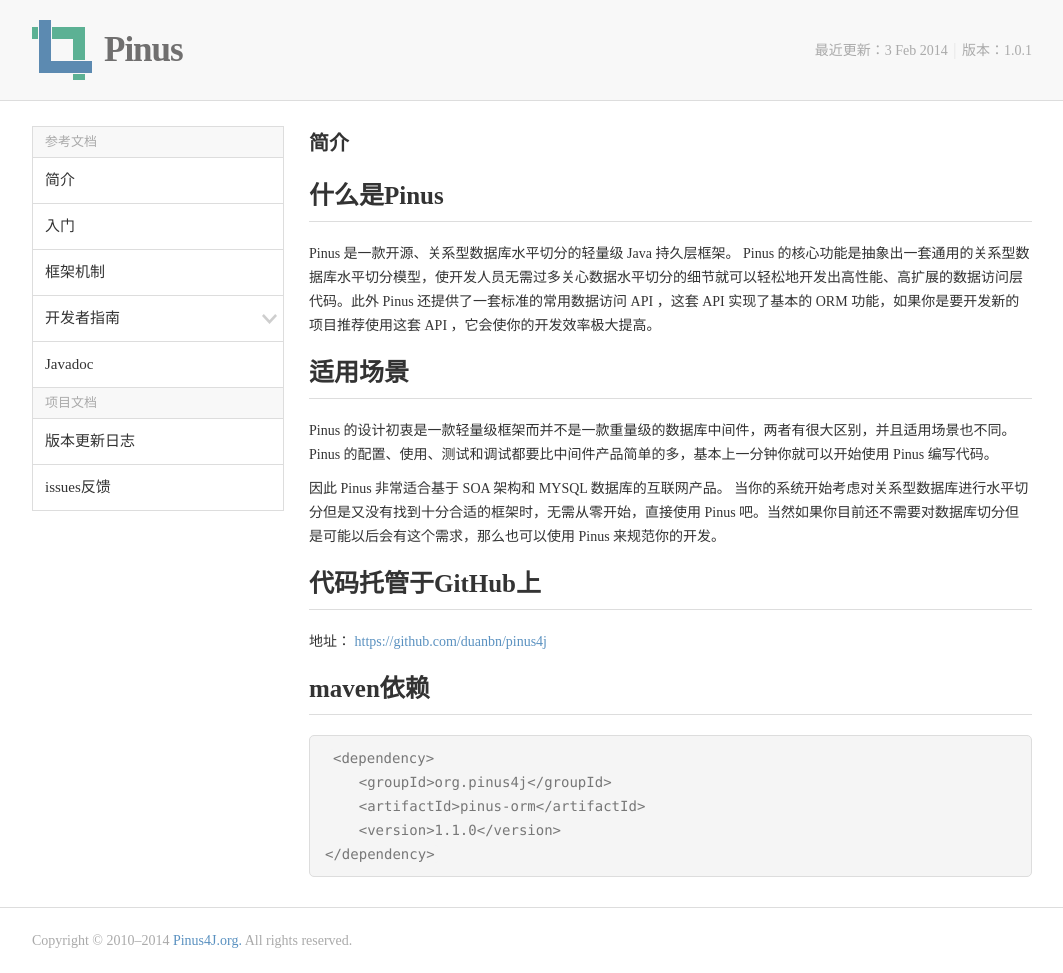
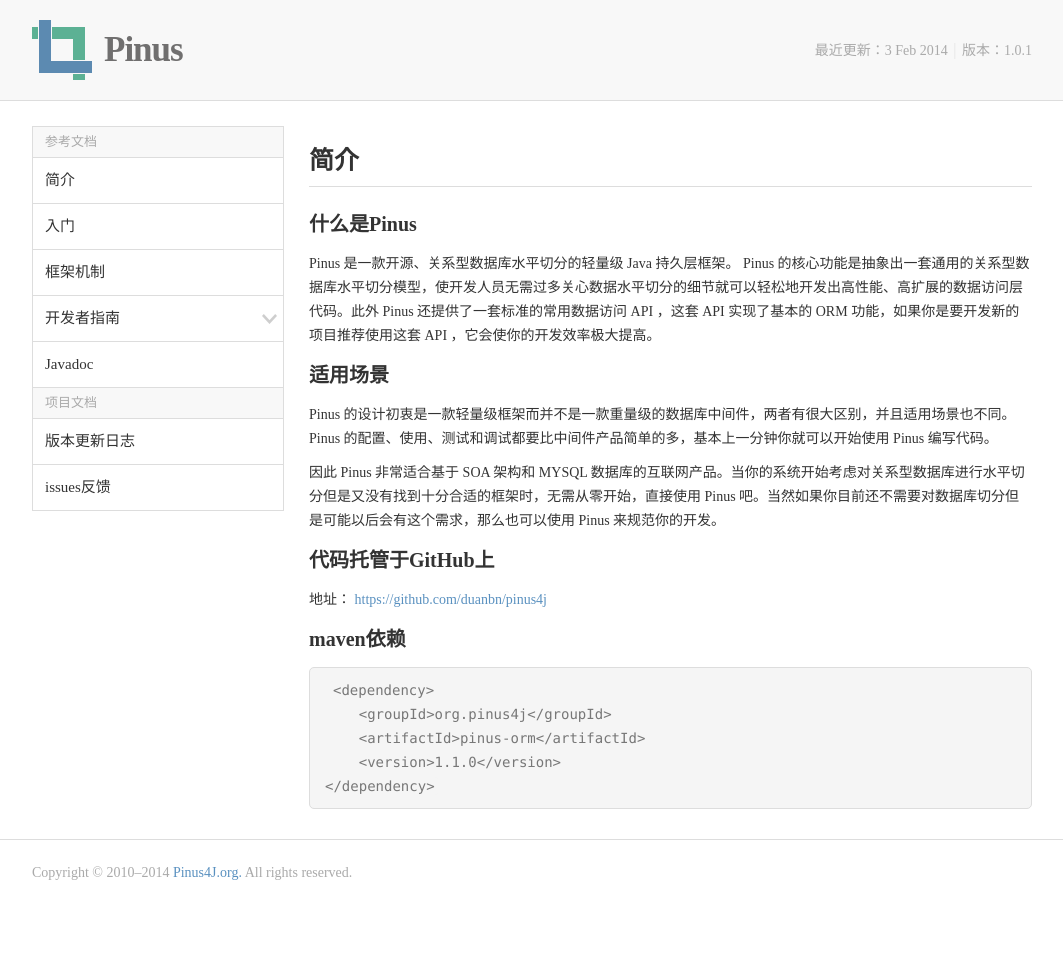
Before and after one commit to duanbn/pinus4j, a Jekyll site: the page built from _posts/2015-02-12-brief.md, in a window 1280 px wide. Shown: the whole page, without its empty margins (108-1171 px from the left). Built offline with Jekyll 4.4.1, drawn with Linux system fonts in a browser that asks for light colours; after the commit the page ends 905 px from its top, so only the background shows below that.

Commit message:
Update 2015-02-12-brief.md

```diff
--- a/_posts/2015-02-12-brief.md
+++ b/_posts/2015-02-12-brief.md
@@ -1,22 +1,24 @@
 ---
 layout: default
 ---
-## 简介
+# 简介
 
-# 什么是Pinus
+## 什么是Pinus
+
 Pinus 是一款开源、关系型数据库水平切分的轻量级 Java 持久层框架。 Pinus 的核心功能是抽象出一套通用的关系型数据库水平切分模型，使开发人员无需过多关心数据水平切分的细节就可以轻松地开发出高性能、高扩展的数据访问层代码。此外 Pinus 还提供了一套标准的常用数据访问 API ，这套 API 实现了基本的 ORM 功能，如果你是要开发新的项目推荐使用这套 API ，它会使你的开发效率极大提高。
 
-# 适用场景
+## 适用场景
+
 Pinus 的设计初衷是一款轻量级框架而并不是一款重量级的数据库中间件，两者有很大区别，并且适用场景也不同。Pinus 的配置、使用、测试和调试都要比中间件产品简单的多，基本上一分钟你就可以开始使用 Pinus 编写代码。
 
-因此 Pinus 非常适合基于 SOA 架构和 MYSQL 数据库的互联网产品。 当你的系统开始考虑对关系型数据库进行水平切分但是又没有找到十分合适的框架时，无需从零开始，直接使用 Pinus 吧。当然如果你目前还不需要对数据库切分但是可能以后会有这个需求，那么也可以使用 Pinus 来规范你的开发。
+因此 Pinus 非常适合基于 SOA 架构和 MYSQL 数据库的互联网产品。当你的系统开始考虑对关系型数据库进行水平切分但是又没有找到十分合适的框架时，无需从零开始，直接使用 Pinus 吧。当然如果你目前还不需要对数据库切分但是可能以后会有这个需求，那么也可以使用 Pinus 来规范你的开发。
 
-# 代码托管于GitHub上
+## 代码托管于GitHub上
 地址： [https://github.com/duanbn/pinus4j](https://github.com/duanbn/pinus4j)
 
-# maven依赖
-{% highlight xml %}
-<dependency>
+## maven依赖
+
+{% highlight xml %}<dependency>
     <groupId>org.pinus4j</groupId>
     <artifactId>pinus-orm</artifactId>
     <version>1.1.0</version>
```
